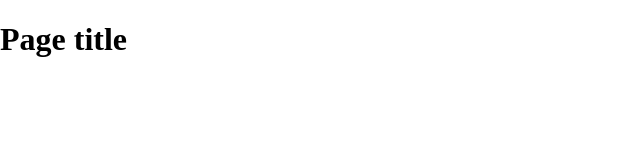
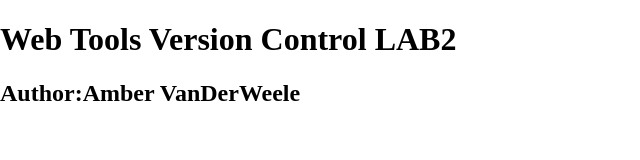
Before and after one commit to AVanderweele/wtclab3av, a plain HTML site: page index.html in a window 1280 px wide. Shown: the whole page, without its empty margins (0-640 px from the left). Drawn offline with nearby package versions, Linux system fonts and the light colour scheme.

Commit message:
Adding the index.html

```diff
--- a/index.html
+++ b/index.html
@@ -14,7 +14,8 @@
     </head>
     <body>
     <header>
-	<h1>Page title</h1>
+	<h1>Web Tools Version Control LAB2</h1>
+    <h2>Author:Amber VanDerWeele</h2>
     </header>
     <nav id="pageNav">
     </nav>
```
